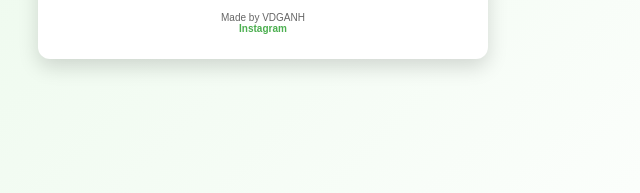
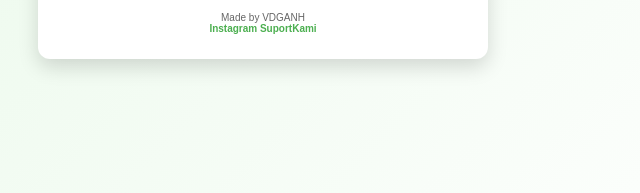
Before and after one commit to vdganh/lifetrackvd, a plain HTML site: page mentality/index.html in a window 1280 px wide. Shown: the part 594-787 px from the top of the page, 377-1017 px from the left. Drawn offline with nearby package versions, Linux system fonts and the light colour scheme.

Commit message:
Add files via upload

```diff
--- a/mentality/index.html
+++ b/mentality/index.html
@@ -5,6 +5,7 @@
     <meta name="viewport" content="width=device-width, initial-scale=1.0">
     <title>Tes Kesehatan Mental</title>
     <link rel="stylesheet" href="styles.css">
+    <link rel="icon" type="image/png" href="logo.png"> <!-- Atau gunakan logo.ico -->
 </head>
 <body>
     <div class="container">
@@ -56,6 +57,7 @@
         <footer>
             Made by VDGANH<br>
             <a href="https://www.instagram.com/mfadilanggara_22/" target="_blank">Instagram</a>
+            <a href="https://drive.google.com/file/d/1Xu3ge_ze_VDYlsQyXtznCpZ1jOT5RDJm/view?usp=sharing" target="_blank">SuportKami</a>
         </footer>
     </div>
 
```
Also changed, not shown: mentality/logo.png (added).
